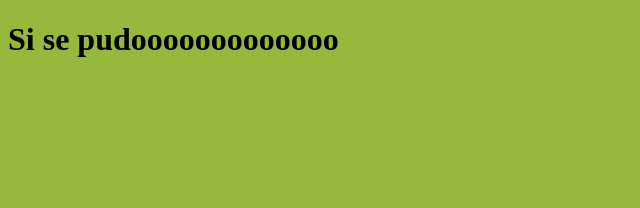
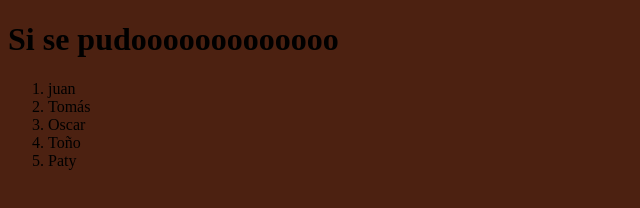
Before and after one commit to examenDeSegundo/ejemplo, a plain HTML site: page index.html in a window 1280 px wide. Shown: the whole page, without its empty margins (0-640 px from the left). Drawn offline with Linux system fonts and the light colour scheme.

Commit message:
agregué una lista

```diff
--- a/index.html
+++ b/index.html
@@ -8,5 +8,12 @@
 </head>
 <body>
     <h1>Si se pudooooooooooooo</h1>
+    <ol>
+        <li>juan</li>
+        <li>Tomás</li>
+        <li>Oscar</li>
+        <li>Toño</li>
+        <li>Paty</li>
+    </ol>
 </body>
 </html>
--- a/style.css
+++ b/style.css
@@ -1,3 +1,3 @@
 body{
-    background-color: rgb(149, 184, 61);
+    background-color: rgb(76, 33, 17);
 }
```
